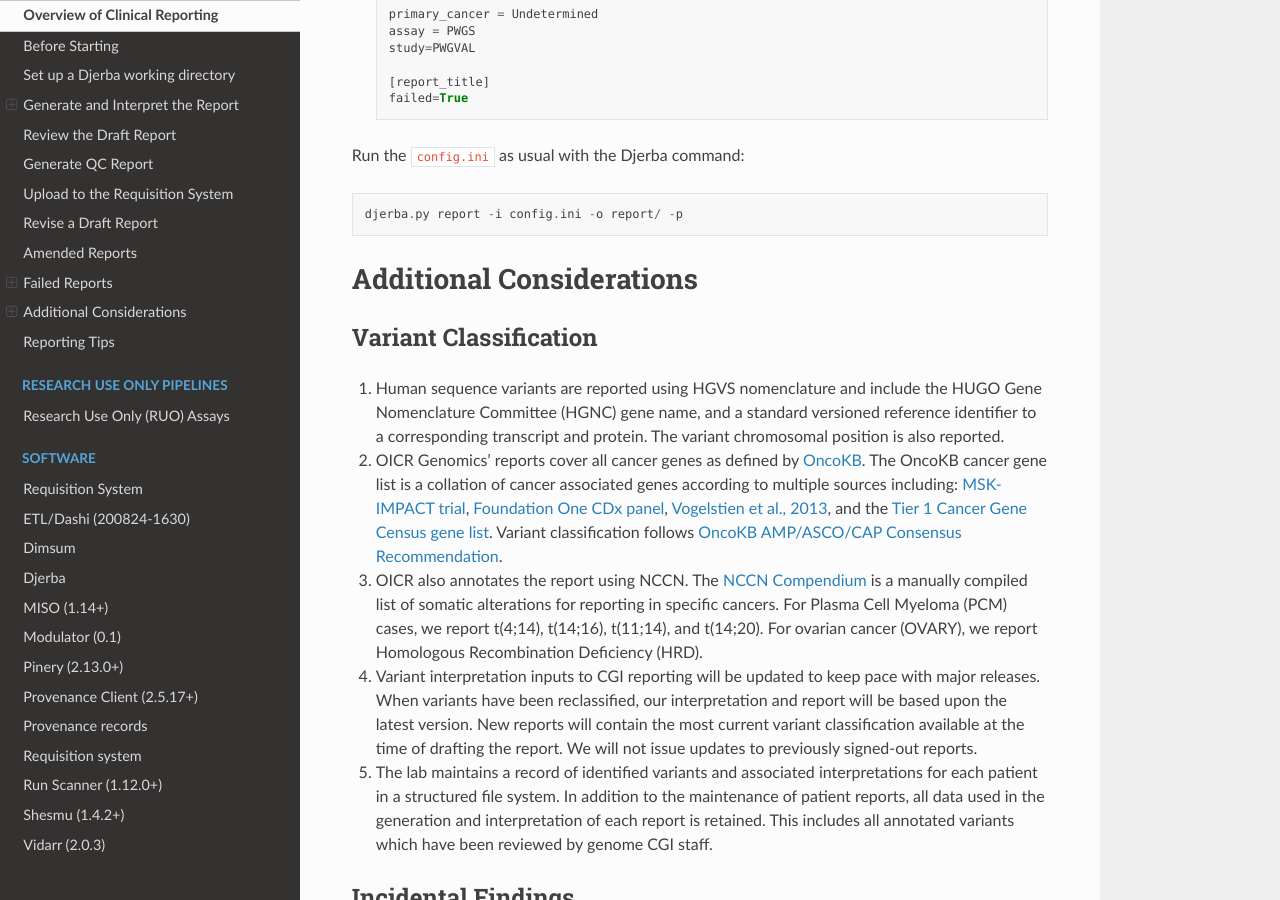
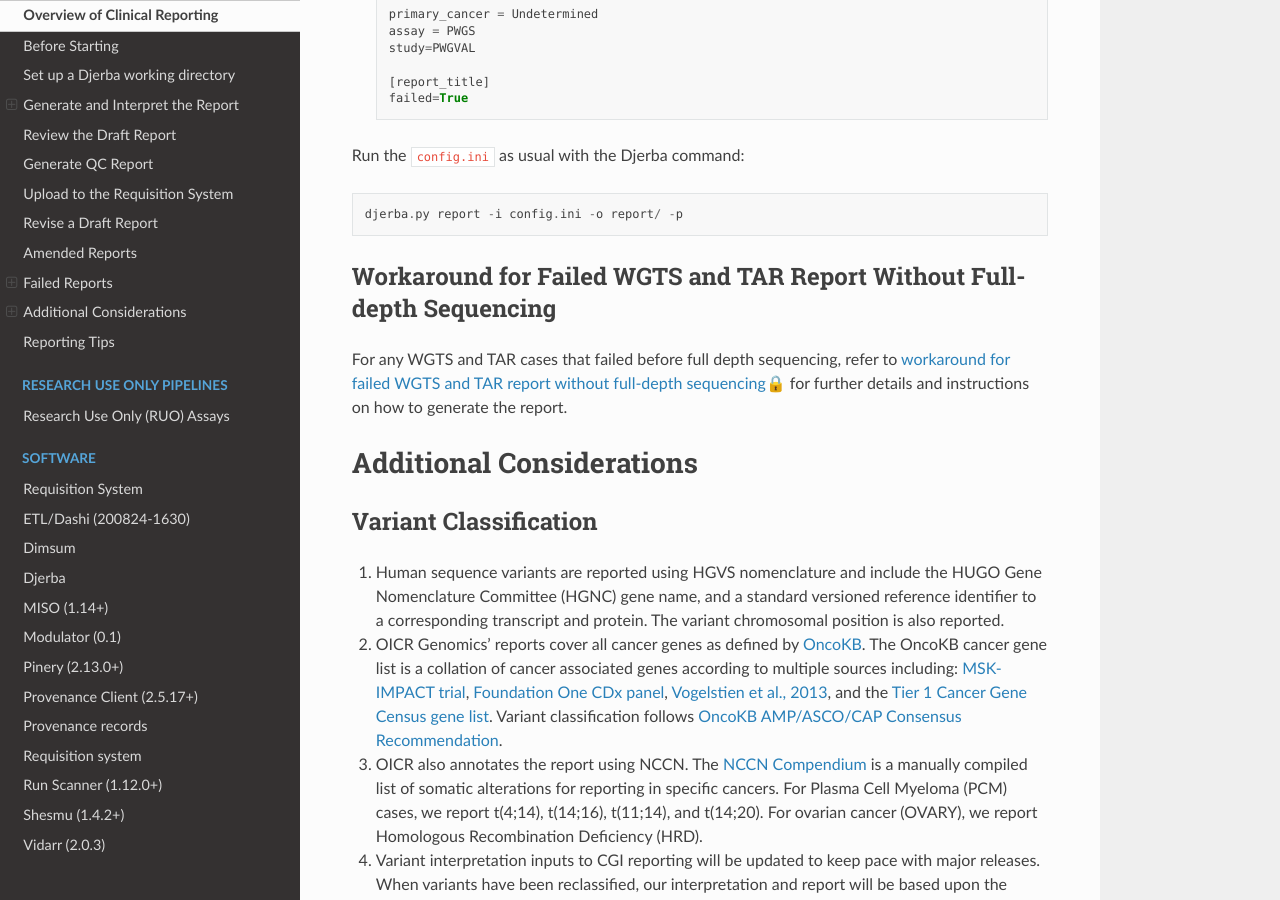
Before and after one commit to oicr-gsi/oicr-gsi, a Sphinx documentation site: the page built from source/data-review-reporting/data-review-and-reporting.rst, in a window 1280 px wide and 900 px high, scrolled down 11773 px. Built offline with Sphinx 7.4.7 and the Read the Docs theme 3.1.0, drawn with Linux system fonts in a browser that asks for light colours.

Commit message:
Update additional instruction wiki for failed WGTS/TAR without full-depth sequencing

```diff
--- a/source/data-review-reporting/data-review-and-reporting.rst
+++ b/source/data-review-reporting/data-review-and-reporting.rst
@@ -431,6 +431,15 @@ Run the ``config.ini`` as usual with the Djerba command::
     djerba.py report -i config.ini -o report/ -p
 
 
+.. _workaround-for-wgts-tar-failed-reports:
+
+Workaround for Failed WGTS and TAR Report Without Full-depth Sequencing
+~~~~~~~~~~~~~~~~~~~~~~~~
+
+For any WGTS and TAR cases that failed before full depth sequencing, refer to `workaround for failed WGTS and TAR report without full-depth sequencing🔒`_ for further details and instructions on how to generate the report.
+
+.. _workaround for failed WGTS and TAR report without full-depth sequencing🔒 : https://wiki.oicr.on.ca/spaces/GSI/pages/318276947/Workaround+for+WGTS+TAR+Failed+Report+Generation+Post-Extraction+Failure
+
 .. _additional-considerations:
 
 Additional Considerations
```
